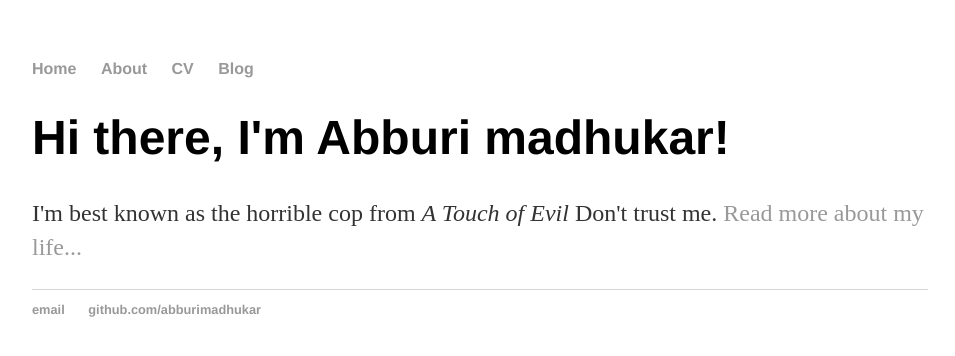
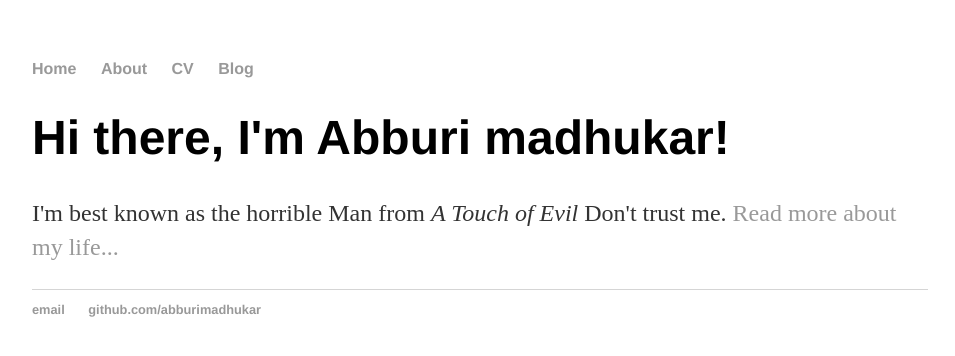
Before and after one commit to abburimadhukar/abburimadhukar.github.io, a Jekyll site: the page index.html, which Jekyll copies as it is, in a window 1280 px wide. Shown: the top 356 px of the page, without its empty margins (160-1115 px from the left). Built offline with Jekyll 4.4.1, drawn with Linux system fonts in a browser that asks for light colours.

Commit message:
Update index.html

```diff
--- a/index.html
+++ b/index.html
@@ -1,7 +1,7 @@
 <!DOCTYPE html>
 <html>
 	<head>
-		<title>Hank Quinlan, Horrible Cop</title>
+		<title>Abburi Madhukar, Horrible Man</title>
 		<link rel="stylesheet" type="text/css" href="/css/main.css">
 	</head>
 	<body>
@@ -17,7 +17,7 @@
 
 <div class="blurb">
 	<h1>Hi there, I'm Abburi madhukar!</h1>
-	<p>I'm best known as the horrible cop from <em>A Touch of Evil</em> Don't trust me. <a href="/about">Read more about my life...</a></p>
+	<p>I'm best known as the horrible Man from <em>A Touch of Evil</em> Don't trust me. <a href="/about">Read more about my life...</a></p>
 </div><!-- /.blurb -->
 		</div><!-- /.container -->
 		<footer>
```
